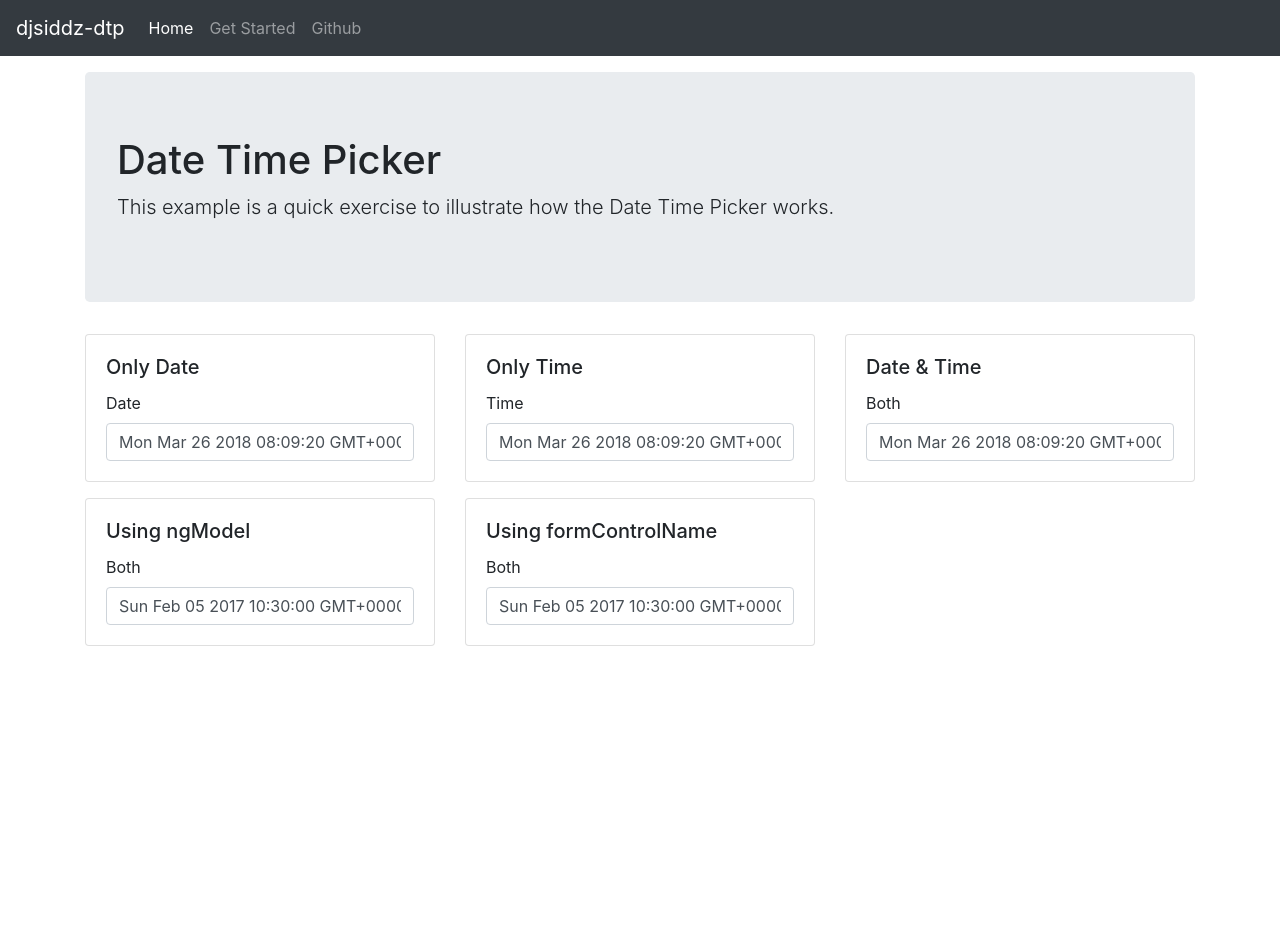
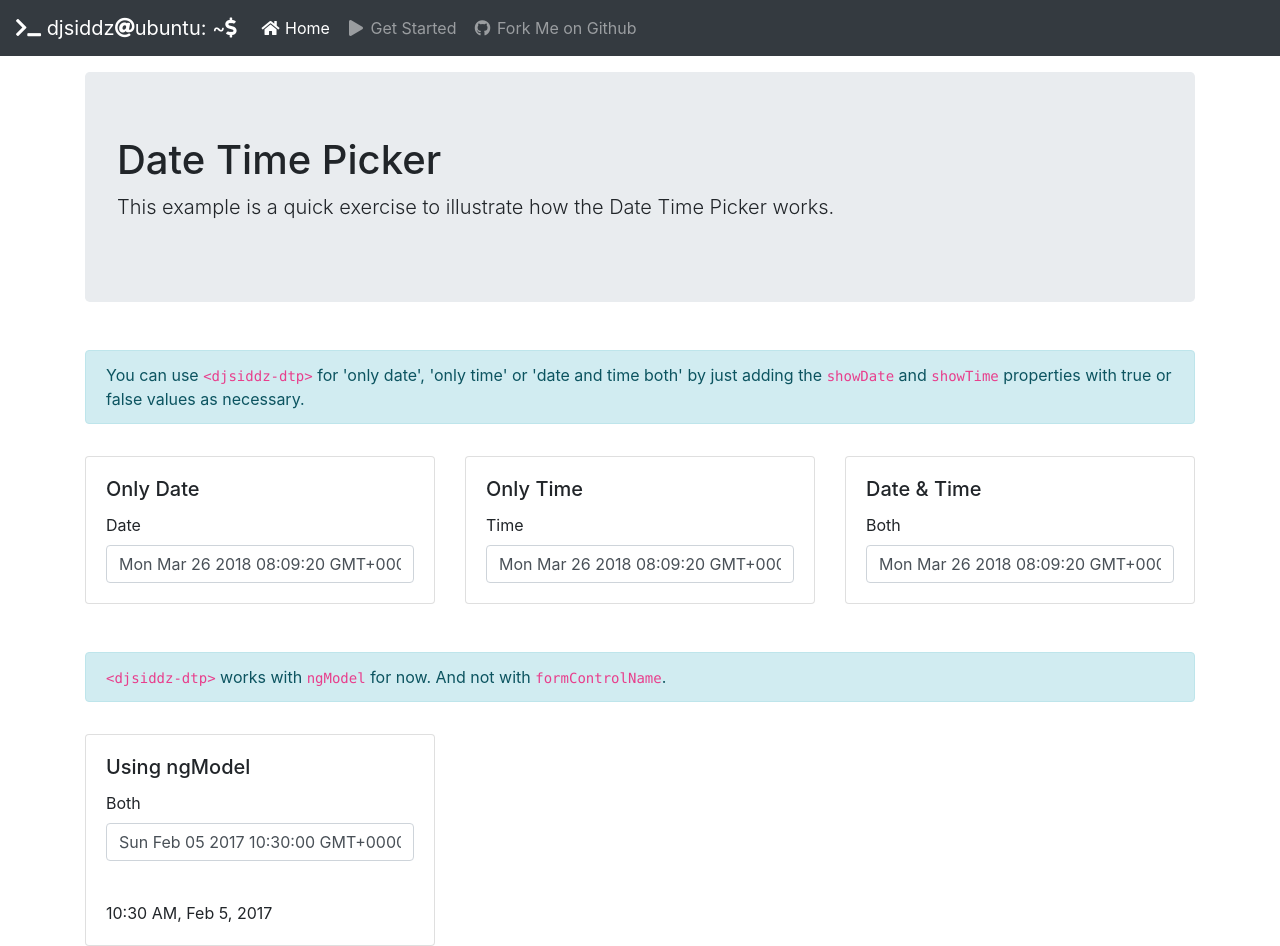
Before and after one commit to djsiddz/djsiddz-dtp, an Angular app: page / in a window 1280 px wide. Before the commit the page ends 800 px from the top, so only its background shows below. Built offline with nearby package versions, Linux system fonts and the light colour scheme.

Commit message:
Fixing support for ngModel; Updating examples

```diff
--- a/src/app/app.component.html
+++ b/src/app/app.component.html
@@ -1,18 +1,20 @@
 <nav class="navbar navbar-expand-sm navbar-dark bg-dark">
-  <a class="navbar-brand" href="#">djsiddz-dtp</a>
+  <a class="navbar-brand" href="#">
+    <i class="fas fa-fw fa-terminal"></i> djsiddz<i class="fas fa-at"></i>ubuntu: ~<i class="fas fa-dollar-sign"></i>
+  </a>
   <button class="navbar-toggler" type="button" data-toggle="collapse" data-target="#navbarCollapse" aria-controls="navbarCollapse" aria-expanded="false" aria-label="Toggle navigation">
     <span class="navbar-toggler-icon"></span>
   </button>
   <div class="collapse navbar-collapse" id="navbarCollapse">
     <ul class="navbar-nav mr-auto">
       <li class="nav-item active">
-        <a class="nav-link" routerLink="">Home <span class="sr-only">(current)</span></a>
+        <a class="nav-link" routerLink=""><i class="fas fa-home fa-fw"></i> Home <span class="sr-only">(current)</span></a>
       </li>
       <li class="nav-item">
-        <a class="nav-link" routerLink="get-started">Get Started</a>
+        <a class="nav-link" routerLink="get-started"><i class="fas fa-play fa-fw"></i> Get Started</a>
       </li>
       <li class="nav-item">
-        <a class="nav-link" href="#">Github</a>
+        <a class="nav-link" href="https://github.com/djsiddz/djsiddz-dtp"><i class="fab fa-github fa-fw"></i> Fork Me on Github</a>
       </li>
       <!-- <li class="nav-item">
         <a class="nav-link disabled" href="#">Disabled</a>
--- a/src/app/dtp/dtp.component.ts
+++ b/src/app/dtp/dtp.component.ts
@@ -1,4 +1,4 @@
-import { Component, OnChanges, Input, forwardRef } from '@angular/core';
+import { Component, OnInit, Input, forwardRef } from '@angular/core';
 import { ControlValueAccessor, NG_VALUE_ACCESSOR } from '@angular/forms';
 import { MonthOptions, DateOptions, YearOptions, HourOptions, MinutesOptions } from './dtp.model';
 @Component({
@@ -13,13 +13,13 @@ import { MonthOptions, DateOptions, YearOptions, HourOptions, MinutesOptions } f
     }
   ]
 })
-export class DtpComponent implements OnChanges, ControlValueAccessor {
+export class DtpComponent implements OnInit, ControlValueAccessor {
 
-  @Input() showDate: Boolean = false;
-  @Input() showTime: Boolean = false;
-  @Input() label: String;
+  @Input() showDate: boolean = false;
+  @Input() showTime: boolean = false;
+  @Input() label: string;
 
-  @Input() _finalDate : Date = new Date();
+  @Input('ngModel') _finalDate : Date = new Date();
 
   showPicker = false;
   selectedMonth: number;
@@ -38,6 +38,7 @@ export class DtpComponent implements OnChanges, ControlValueAccessor {
 
   // overriding functions for ControlValueAccessor
   writeValue(value: any) {
+    // console.log("called writeValue with value = ", value);
     if (value !== undefined) {
       this._finalDate = value;
     }
@@ -49,13 +50,14 @@ export class DtpComponent implements OnChanges, ControlValueAccessor {
   registerOnTouched() {}
   // overriding END
 
-  ngOnChanges() {
+  ngOnInit() {
+    // console.log("Inside init", this._finalDate);
     this.selectedMonth =  this._finalDate.getMonth();
     this.selectedDate = this._finalDate.getDate();
     this.selectedYear = this._finalDate.getFullYear();
     this.selectedHour = this._finalDate.getHours();;
     this.selectedMinute = this._finalDate.getMinutes();
-    console.log(this.selectedHour);
+    // console.log(this.selectedHour);
     //fix minutes to one of 00/15/30/45
     if(this.selectedMinute > 0 && this.selectedMinute <=14) {
       this.selectedMinute = 15;
@@ -71,14 +73,14 @@ export class DtpComponent implements OnChanges, ControlValueAccessor {
         this.selectedHour += 1;
       }
     }
-    console.log(this.selectedHour);
+    // console.log(this.selectedHour);
   }
 
   togglePicker() {
     this.showPicker = !this.showPicker;
-    if(this.showPicker === false) {
-      this.setDate();
-    }
+    // if(this.showPicker === false) {
+    //   this.setDate();
+    // }
   }
 
   public updateMonth(event): void {
@@ -103,20 +105,20 @@ export class DtpComponent implements OnChanges, ControlValueAccessor {
   }
 
   setDate() {
-    console.log("okay");
+    // console.log("okay");
     // this.showPicker = !this.showPicker;
     if(this.showDate && this.showTime) {
       //build date+time
       this._finalDate =  new Date(this.selectedYear, this.selectedMonth, this.selectedDate, this.selectedHour, this.selectedMinute, 0);
-      console.log(this._finalDate);
+      // console.log(this._finalDate);
     } else if(this.showDate && !this.showTime) {
       //build date
       this._finalDate =  new Date(this.selectedYear, this.selectedMonth, this.selectedDate, 0, 0, 0);
-      console.log(this._finalDate);
+      // console.log(this._finalDate);
     } else if(!this.showDate && this.showTime) {
       //build time
       this._finalDate =  new Date(this.selectedYear, this.selectedMonth, this.selectedDate, this.selectedHour, this.selectedMinute, 0);
-      console.log(this._finalDate);
+      // console.log(this._finalDate);
     }
     this.propagateChange(this._finalDate);
   }
--- a/src/app/examples/examples.component.html
+++ b/src/app/examples/examples.component.html
@@ -6,7 +6,12 @@
   </div>
 </div>
 <div class="container">
-  <div class="row">
+  <div class="row mt-5">
+    <div class="col-12">
+      <p class="alert alert-info">You can use <code>&lt;djsiddz-dtp&gt;</code> for 'only date', 'only time' or 'date and time both' by just adding the <code>showDate</code> and <code>showTime</code> properties with true or false values as necessary.</p>
+    </div>
+  </div>
+  <div class="row mt-3">
     <div class="col-12 col-md-4">
       <div class="card">
         <div class="card-body">
@@ -32,6 +37,11 @@
       </div>
     </div>
   </div>
+  <div class="row mt-5">
+    <div class="col-12">
+      <p class="alert alert-info"><code>&lt;djsiddz-dtp&gt;</code> works with <code>ngModel</code> for now. And not with <code>formControlName</code>.</p>
+    </div>
+  </div>
   <div class="row mt-3">
     <div class="col-12 col-md-4">
       <div class="card">
@@ -39,9 +49,12 @@
           <h5 class="card-title">Using ngModel</h5>
           <djsiddz-dtp label="Both" [showDate]="true" [showTime]="true" [(ngModel)]="example1"></djsiddz-dtp>
         </div>
+        <div class="card-body">
+          {{ example1 | date:'h:mm a, MMM d, y'}}
+        </div>
       </div>
     </div>
-    <div class="col-12 col-md-4">
+    <!-- <div class="col-12 col-md-4">
       <div class="card">
         <div class="card-body">
           <h5 class="card-title">Using formControlName</h5>
@@ -49,7 +62,10 @@
             <djsiddz-dtp label="Both" [showDate]="true" [showTime]="true" formControlName="example2"></djsiddz-dtp>
           </form>
         </div>
+        <div class="card-body">
+          {{ form.value | json }}
+        </div>
       </div>
-    </div>
+    </div> -->
   </div>
 </div>
--- a/src/app/examples/examples.component.ts
+++ b/src/app/examples/examples.component.ts
@@ -1,5 +1,5 @@
 import { Component, OnInit } from '@angular/core';
-import { FormGroup, FormBuilder } from '@angular/forms';
+// import { FormGroup, FormControl } from '@angular/forms';
 
 @Component({
   selector: 'djsiddz-examples',
@@ -12,17 +12,17 @@ export class ExamplesComponent implements OnInit {
   // using ngModel example
   example1 = new Date(2017,1,5,10,30);
   // using formControlName example
-  // example2 = new Date(2017,1,5,10,30);
+  // example2: Date;
 
-  form: FormGroup;
+  // form: FormGroup;
 
 
-  constructor(private fb: FormBuilder) { }
+  constructor() { }
 
   ngOnInit() {
-    this.form = this.fb.group({
-      example2: new Date(2017,1,5,10,30)
-    });
+    // this.form =  new FormGroup({
+    //   example2: new FormControl(this.example1)
+    // });
   }
 
 }
--- a/src/index.html
+++ b/src/index.html
@@ -7,6 +7,8 @@
 
   <meta name="viewport" content="width=device-width, initial-scale=1">
   <link rel="icon" type="image/x-icon" href="favicon.ico">
+  <!-- Adding Font Awesome -->
+  <link rel="stylesheet" href="https://use.fontawesome.com/releases/v5.0.9/css/all.css" integrity="sha384-5SOiIsAziJl6AWe0HWRKTXlfcSHKmYV4RBF18PPJ173Kzn7jzMyFuTtk8JA7QQG1" crossorigin="anonymous">
 </head>
 <body>
   <djsiddz-root></djsiddz-root>
```
